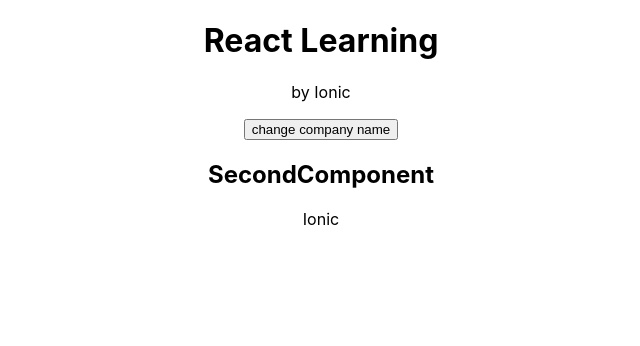
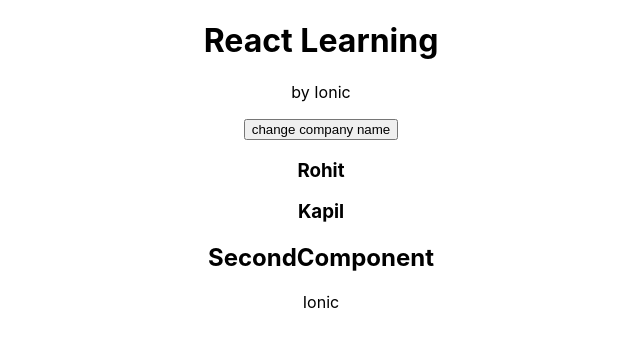
Before and after one commit to definenext/react-learning, a React (Create React App) app: page / in a window 1280 px wide. Shown: the top 346 px of the page, without its empty margins (319-959 px from the left). Built offline with nearby package versions, Linux system fonts and the light colour scheme.

Commit message:
lifecycle methods

```diff
--- a/src/App.js
+++ b/src/App.js
@@ -4,9 +4,43 @@
 
 //Mount / Update / Unmount
 class App extends Component {
+  // constructor() {
+  //   super();
+  //   console.log("called constructor");
+  // }
+
   state = {
     company: "Ionic",
+    data: [],
   };
+
+  // static getDerivedStateFromProps() {
+  //   console.log("called getDerivedStateFromProps");
+  // }
+
+  componentDidMount() {
+    console.log("called componentDidMount");
+    setTimeout(() => {
+      this.setState({
+        data: [
+          {
+            name: "Rohit",
+          },
+          {
+            name: "Kapil",
+          },
+        ],
+      });
+    }, 1000);
+  }
+
+  componentDidUpdate() {
+    console.log("called componentDidUpdate");
+  }
+
+  componentWillUnmount() {
+    console.log("called componentWillUnmount");
+  }
 
   //Parent Component
   // constructor() {
@@ -34,11 +68,22 @@
   };
 
   render() {
+    console.log("called render", this.state.data);
+
     return (
       <div className="App">
         <h1>React Learning</h1>
         <p>by {this.state.company} </p>
         <button onClick={this.someEventHandler}>change company name</button>
+
+        {this.state.data.length === 0 ? (
+          <p>loading...</p>
+        ) : (
+          this.state.data.map((student, index) => {
+            return <h3 key={index}>{student.name}</h3>;
+          })
+        )}
+
         <SecondComponent companyName={this.state.company} />
       </div>
     );
```
Also changed, not shown: 1 other file (tests, documents, lock files or other folders).
